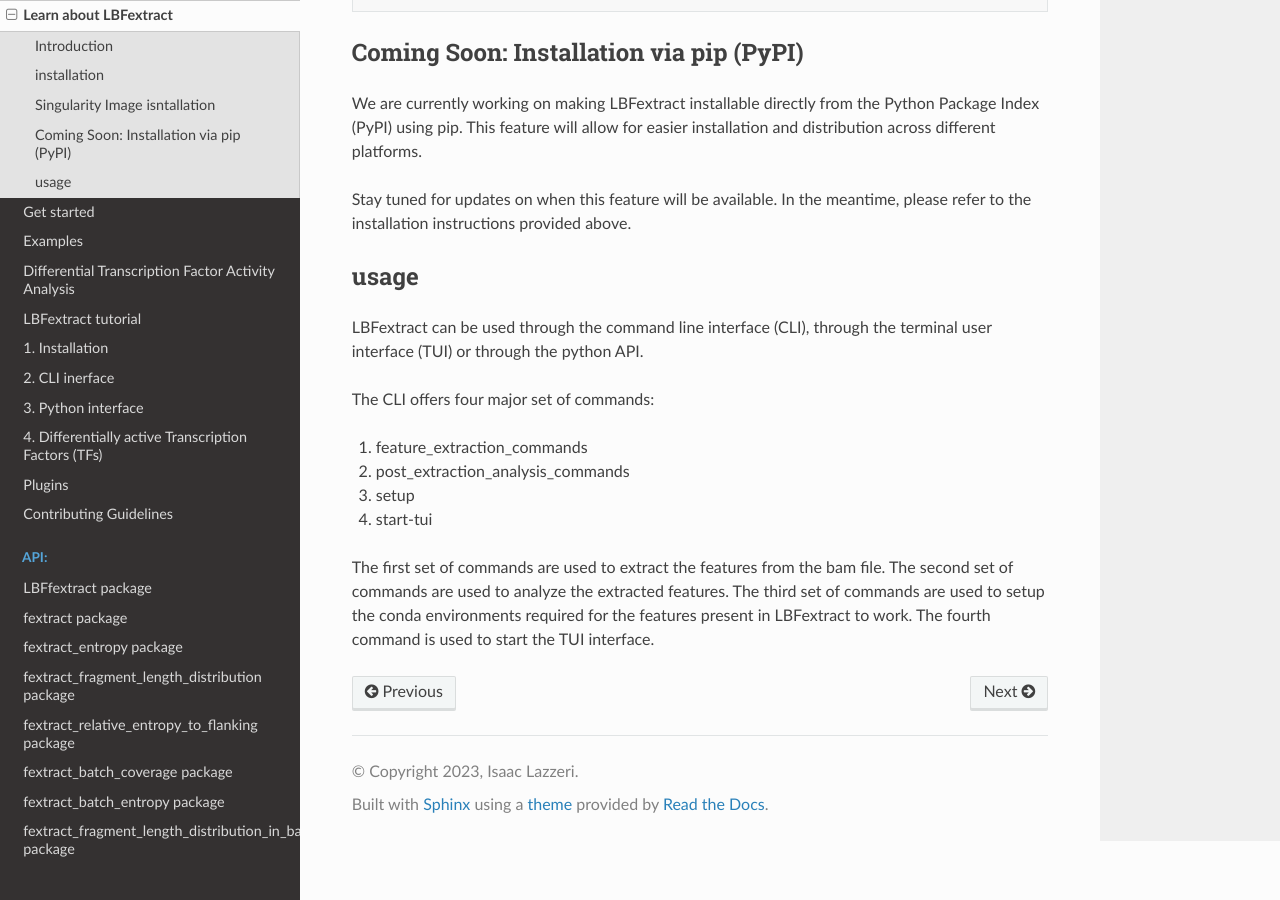
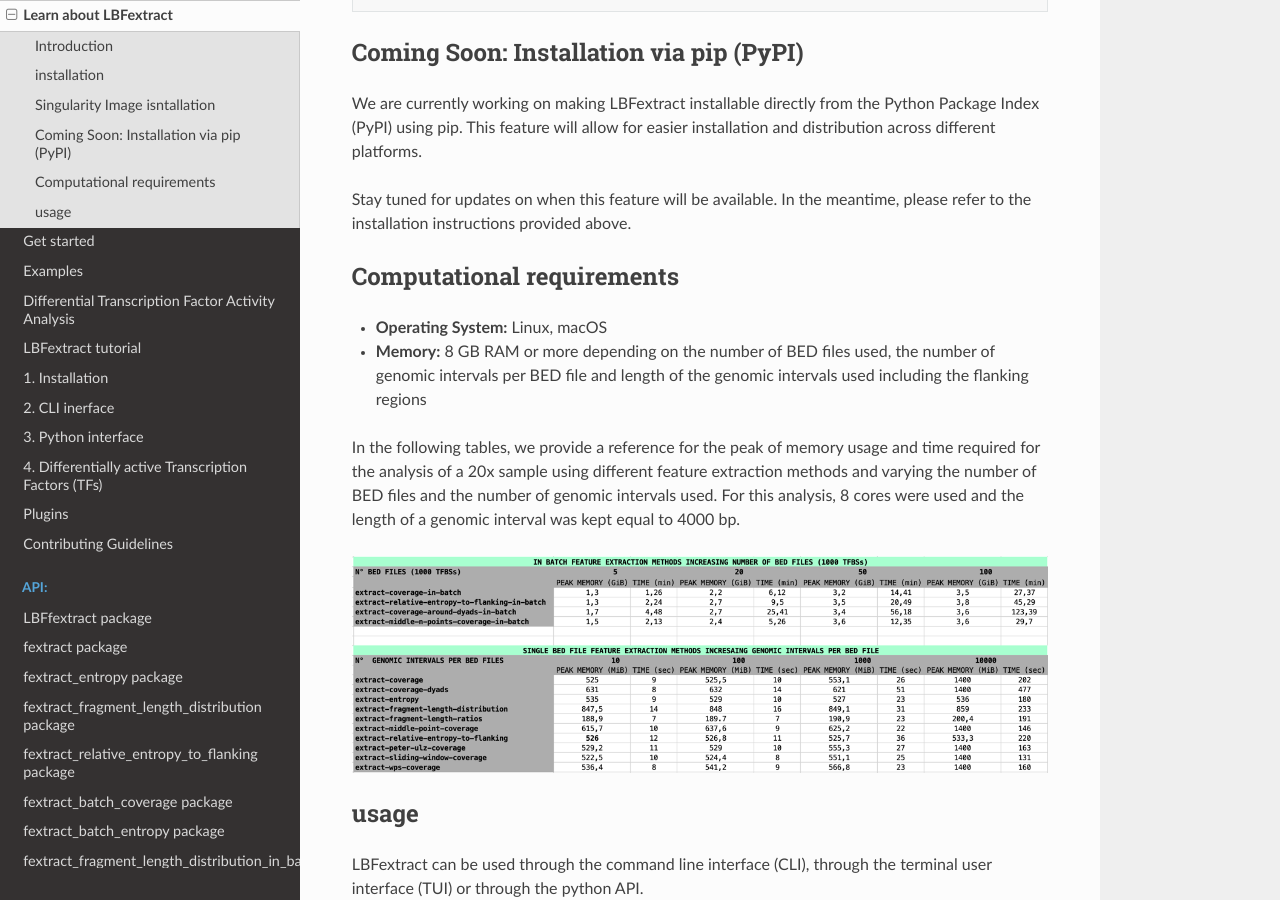
Before and after one commit to Isy89/LBF, a Sphinx documentation site: the page built from docs/source/learn_about_lbf.rst, in a window 1280 px wide and 900 px high, scrolled down 3209 px. Built offline with Sphinx 7.4.7 and the Read the Docs theme 2.0.0, drawn with Linux system fonts in a browser that asks for light colours; pages that are not in the unit, such as notebooks, are missing from menus; the version number is read from the project's files by our own code.

Commit message:
- including computational requirements in both the documentation and github - including the new Fragment Length Distribution Figures in the documentation - updating subsample_fragment_lengths function to take care of the case probabilities are all 0 - refactoring signal_transformer.py cad - correcting bug in plotting_functions.py module FLD plot causing the y label to be wrongly shown

```diff
--- a/docs/source/examples.rst
+++ b/docs/source/examples.rst
@@ -73,7 +73,7 @@
 In this summary, the amplitudes are reported for the top and bottom n genes as well as their correlation and the PCA plot showing
 their position in a latent space based on their profiles.
 
-.. image:: _static/20240308__15:01:41_491383__567dc9ae-dd54-11ee-a2b6-a683e7d784ed__coverage_mean__heatmap_kde_amplitude_plot.png
+.. image:: _static/example_summary_plot.png
     :alt: Summary plot for in-batch signals
 
 Batch coverage plot
@@ -87,7 +87,7 @@
 Fragment Length Distribution
 ----------------------------
 
-.. image:: _static/20240308__16:14:54_826386__8790378e-dd5e-11ee-b802-a683e7d784ed__fld__heatmap.png
+.. image:: _static/examples_fld__heatmap.png
     :alt: Fragment length distribution per position around CTCF transcription factor binding sites
 
 
@@ -101,7 +101,7 @@
 Fragment Length Distribution - coverage middle n points
 ~~~~~~~~~~~~~~~~~~~~~~~~~~~~~~~~~~~~~~~~~~~~~~~~~~~~~~~
 
-.. image:: _static/fld_middle_n__heatmap.png
+.. image:: _static/examples_fld_middle_n__heatmap.png
     :alt: Fragment length distribution middle n points per position around CTCF transcription factor binding sites
 
 Relative Fragment Entropy
--- a/docs/source/learn_about_lbf.rst
+++ b/docs/source/learn_about_lbf.rst
@@ -123,6 +123,21 @@
 instructions provided above.
 
 
+Computational requirements
+--------------------------
+
+- **Operating System:** Linux, macOS
+- **Memory:** 8 GB RAM or more depending on the number of BED files used, the number of genomic intervals per BED file
+  and length of the genomic intervals used including the flanking regions
+
+In the following tables, we provide a reference for the peak of memory usage and time required for the analysis
+of a 20x sample using different feature extraction methods and varying the number of BED files and the number
+of genomic intervals used. For this analysis, 8 cores were used and the length of a genomic interval
+was kept equal to 4000 bp.
+
+.. image:: _static/computational_requirements.png
+    :alt: computational requirements for different feature extraction methods varying the number of BED files or the
+          the number of genomic intervals per BED file
 
 usage
 -----
```
Also changed, not shown: README.md (+14 -0 lines), computational_requirements.png (added), docs/source/_static/computational_requirements.png (added), 7 other files.
